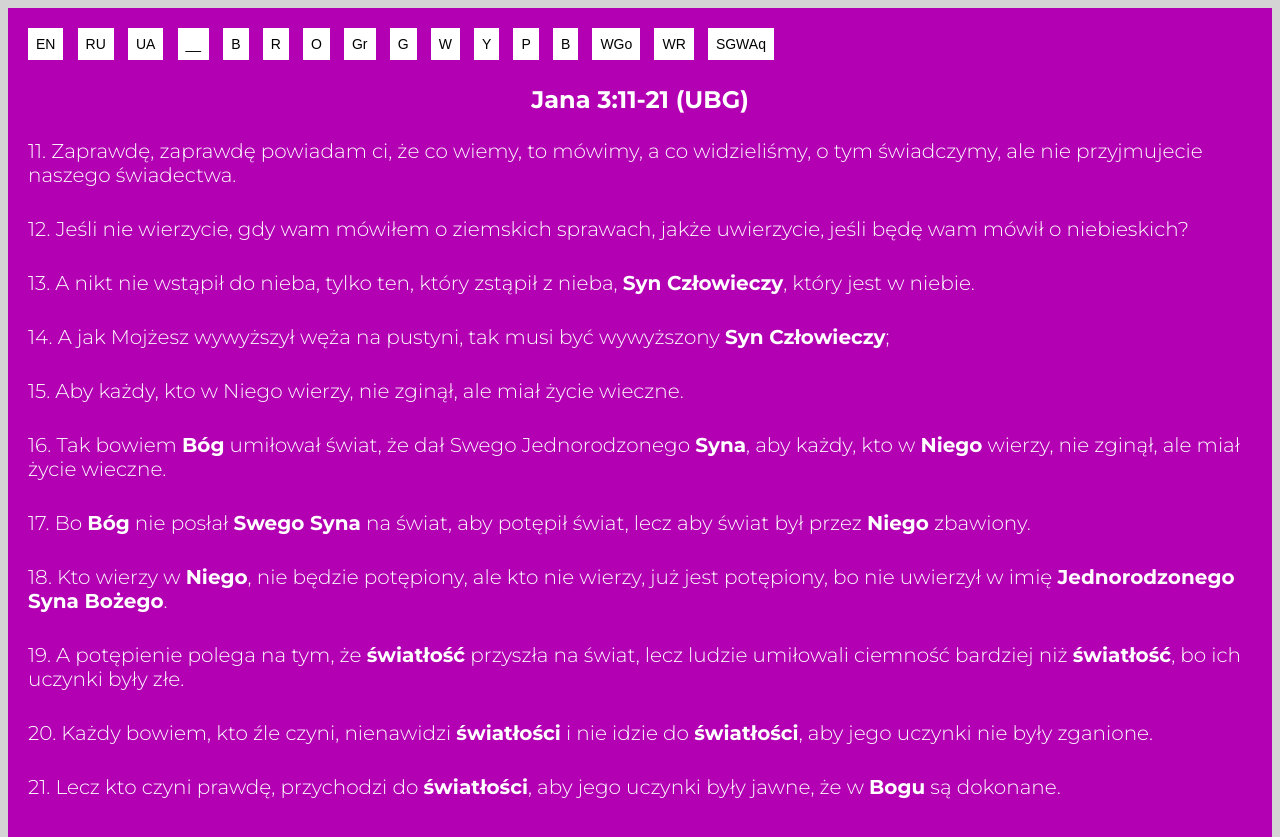
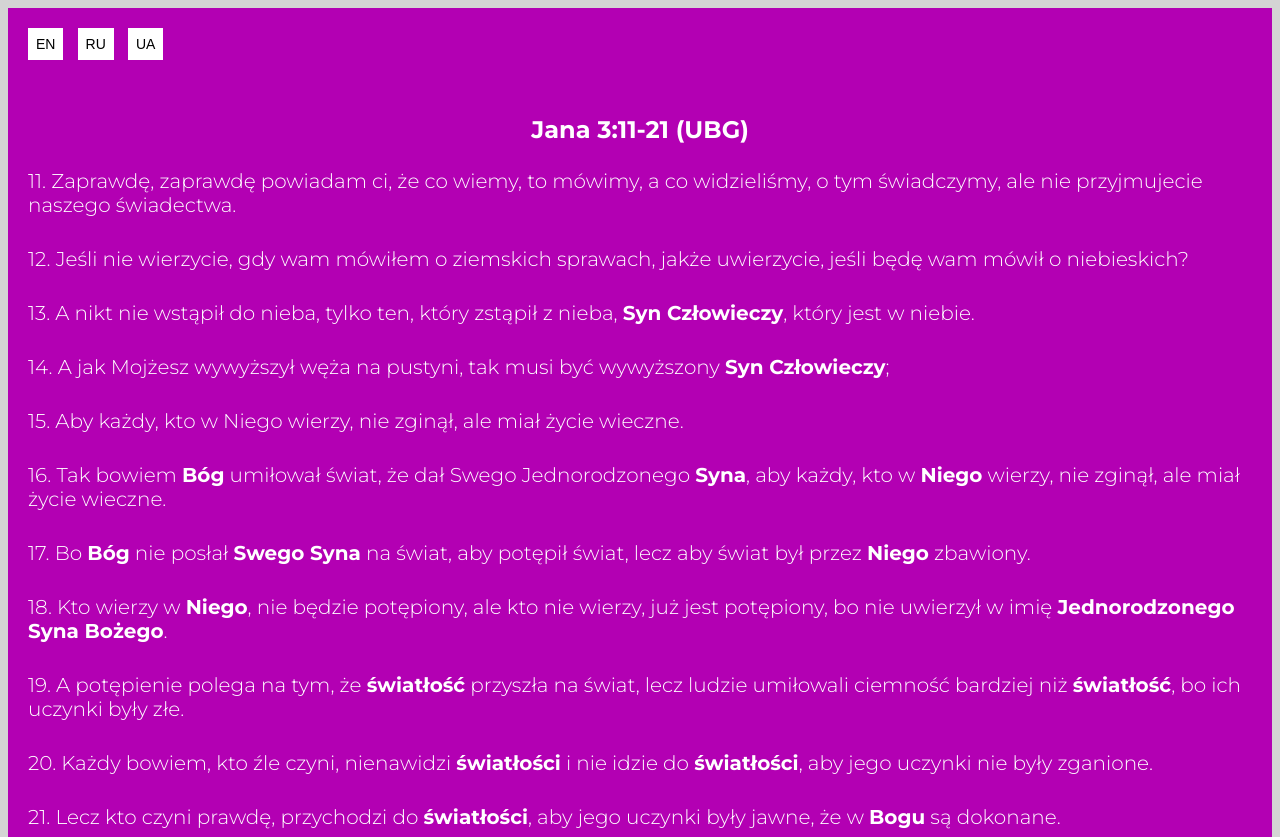
Before and after one commit to Mr-Front-End-dev/Bible-Verses-p--PL, a plain HTML site: page index.html in a window 1280 px wide. Shown: the top 837 px of the page. Drawn offline with Linux system fonts and the light colour scheme.

Commit message:
Updated index.html

```diff
--- a/index.html
+++ b/index.html
@@ -16,19 +16,11 @@
       <button class="section__button"><a class="section__button--link" href="https://mr-front-end-dev.github.io/Bible-Verses-p--EN/">EN</a></button>
       <button class="section__button"><a class="section__button--link" href="https://mr-front-end-dev.github.io/Bible-Verses-p--RU/">RU</a></button>
       <button class="section__button"><a class="section__button--link" href="https://mr-front-end-dev.github.io/Bible-Verses-p--UA/">UA</a></button>
-      <button class="section__button--underscore">__</button>
-      <button class="section__button"><a class="section__button--link" href="https://mr-front-end-dev.github.io/Bible-Verses-b--PL/">B</a></button>
-      <button class="section__button"><a class="section__button--link" href="https://mr-front-end-dev.github.io/Bible-Verses-r--PL/">R</a></button>
-      <button class="section__button"><a class="section__button--link" href="https://mr-front-end-dev.github.io/Bible-Verses-o--PL/">O</a></button>
-      <button class="section__button"><a class="section__button--link" href="https://mr-front-end-dev.github.io/Bible-Verses-g--PL/">Gr</a></button>
-      <button class="section__button"><a class="section__button--link" href="https://mr-front-end-dev.github.io/Bible-Verses-grey--PL/">G</a></button>
-      <button class="section__button"><a class="section__button--link" href="https://zend-dev.github.io/Bible-Verses-w--PL/">W</a></button>
-      <button class="section__button"><a class="section__button--link" href="https://mr-front-end-dev.github.io/Bible-Verses-yellow--PL/">Y</a></button>
-      <button class="section__button"><a class="section__button--link" href="https://mr-front-end-dev.github.io/Bible-Verses-pink--PL/">P</a></button>
-      <button class="section__button"><a class="section__button--link" href="https://mr-front-end-dev.github.io/Bible-Verses-brown--PL/">B</a></button>
-      <button class="section__button"><a class="section__button--link" href="https://mr-front-end-dev.github.io/Bible-Verses-white-gold--PL/">WGo</a></button>
-      <button class="section__button"><a class="section__button--link" href="https://mr-front-end-dev.github.io/Bible-Verses-white-red--PL/">WR</a></button>
-      <button class="section__button"><a class="section__button--link" href="https://mr-front-end-dev.github.io/Bible-Verses-sgwaq--PL/">SGWAq</a></button>
+    </section>
+  </main>
+  <div class="div__underline--lightgrey"></div>
+  <main class="main">
+    <section class="section">
       <h1 class="section__h1">Jana 3:11-21 (UBG)</h1>
       <p class="section__paragraph">11. Zaprawdę, zaprawdę powiadam ci, że co wiemy, to mówimy, a co widzieliśmy, o tym świadczymy, ale nie przyjmujecie naszego świadectwa.</p>
       <p class="section__paragraph">12. Jeśli nie wierzycie, gdy wam mówiłem o ziemskich sprawach, jakże uwierzycie, jeśli będę wam mówił o niebieskich?</p>
@@ -43,7 +35,7 @@
       <p class="section__paragraph">21. Lecz kto czyni prawdę, przychodzi do <span class="section--bold">światłości</span>, aby jego uczynki były jawne, że w <span class="section--bold">Bogu</span> są dokonane.</p>
     </section>
   </main>
-  <div class="underline__color--lightgrey"></div>
+  <div class="div__underline--lightgrey"></div>
   <main class="main">
     <section class="iframe__container">
       <p class="section__video--paragraph">
```
